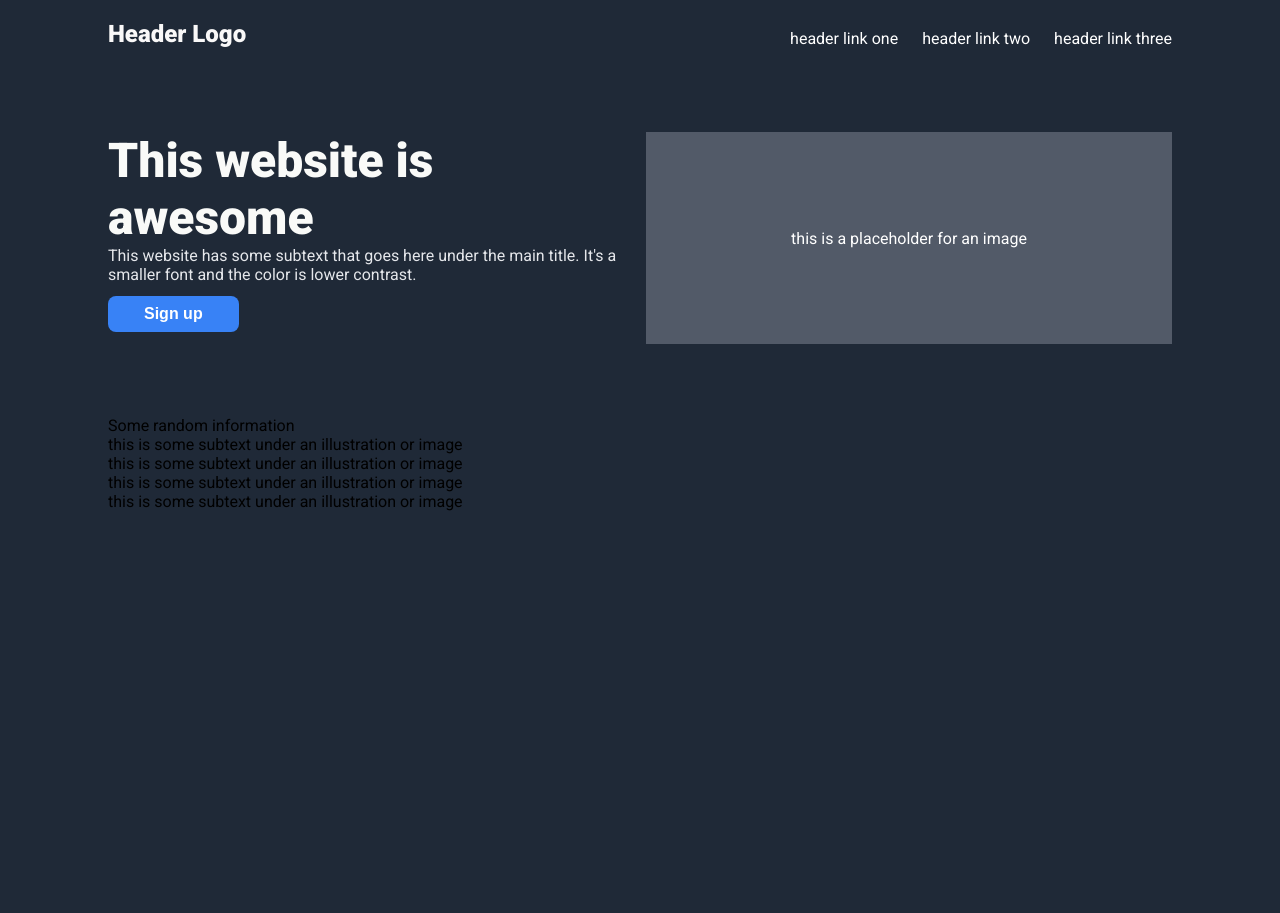
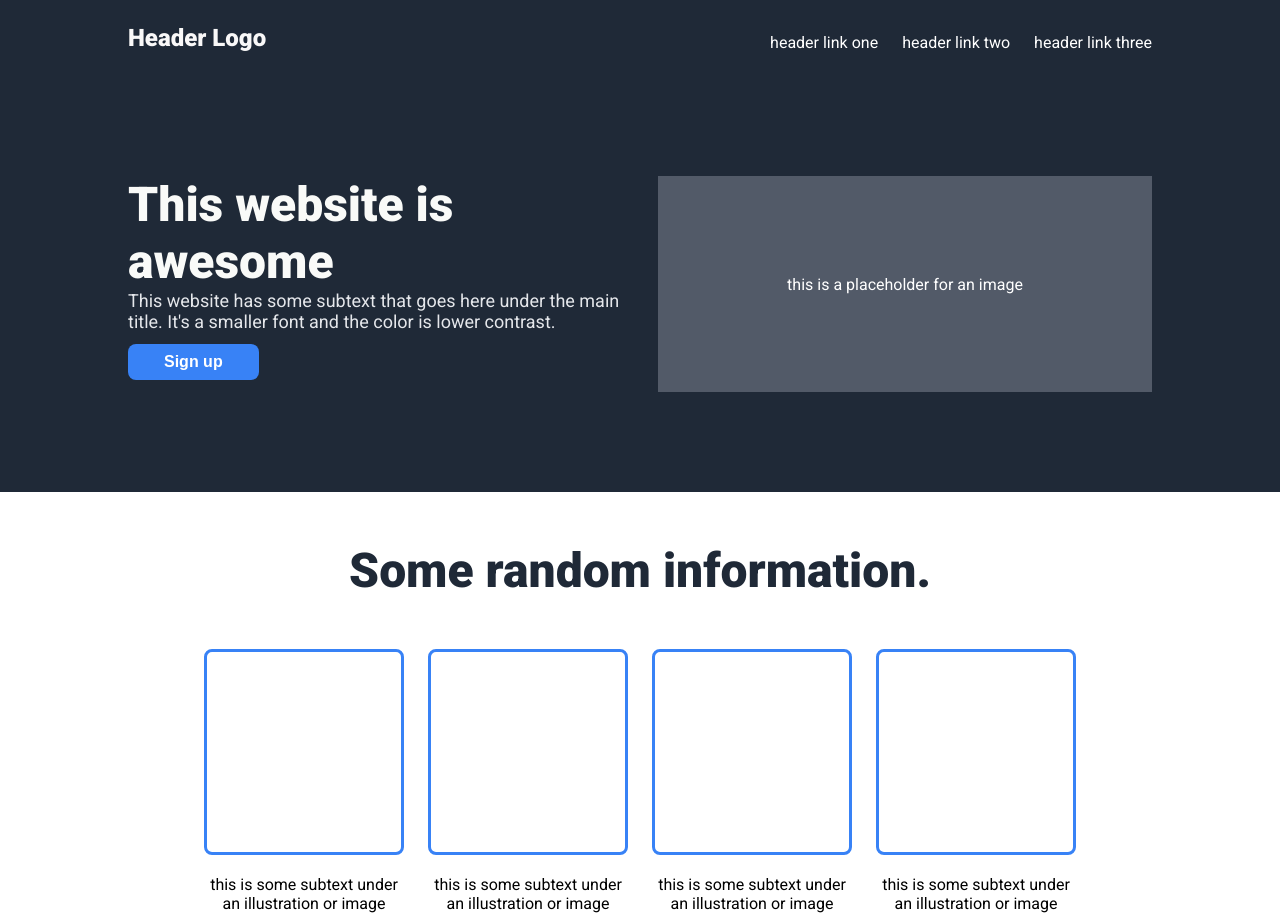
Before and after one commit to moss-3c/odin-landing-page, a plain HTML site: page index.html in a window 1280 px wide. Before the commit the page ends 800 px from the top, so only its background shows below. Drawn offline with Linux system fonts and the light colour scheme.

Commit message:
Create random information section

```diff
--- a/index.html
+++ b/index.html
@@ -27,9 +27,10 @@
       <div class="temp-img">this is a placeholder for an image</div>
    </div>
 
-   <div class="info-section">
-      <div class="info-title">Some random information</div>
-      </div>
+
+    <div class="info-title">Some random information.</div>
+
+    <div class="info-container">
       <div class="info-tile">
         <div class="info-img"></div>
         <div class="info-text">this is some subtext under an illustration or image</div>
@@ -47,11 +48,6 @@
         <div class="info-text">this is some subtext under an illustration or image</div>
       </div>
     </div>
-   </div>
-
-
-
-
 
 
 </body>
--- a/styles.css
+++ b/styles.css
@@ -5,8 +5,10 @@ body {
     background-color: #1f2937;
     display: flex;
     flex-direction: column;
-    padding: 0 100px;
+    margin: 0;
 }
+
+
 
 a {
     color: white;
@@ -14,11 +16,10 @@ a {
 }
 
 .header {
-    color: white;
     display: flex;
     flex: 1;
     align-items: end;
-    padding: 12px 0;
+    margin: 24px 0;
 }
 
 .logo {
@@ -35,12 +36,13 @@ a {
     padding: 0;
     flex: 1;
     gap: 24px;
+    color: #e5e7eb;
 }
 
 .awesome-section {
     display: flex;
-    padding: 72px 0;
-    gap: 12px;
+    margin: 100px 0;
+    gap: 36px;
 }
 
 .awesome-title {
@@ -50,6 +52,7 @@ a {
 }
 .awesome-subtext {
     color: #e5e7eb;
+    font-size: 18px;
 }
 
 .awesome-left, .temp-img {
@@ -76,7 +79,41 @@ button {
     border-radius: 8px;
 }
 
-.info-section {
-    display: flex,
+.info-title {
+    display: flex;
+    justify-content: center;
+    background-color: white;
+    color: #1f2937;
+    font-weight: 900;
+    font-size: 48px;
+    padding: 50px 0;
+}
 
+.info-container {
+    display: flex;
+    background-color: white;
+    gap: 24px;
+    justify-content: center;
 }
+
+.info-tile {
+    max-width: 200px;
+}
+
+.info-img {
+    border: #3882f6;
+    border-style: solid;
+    border-radius: 8px;
+    min-height: 200px;
+    flex: 0;
+}
+
+.info-text {
+    text-align: center;
+    margin-top: 20px;
+}
+
+
+.header, .awesome-section, .info-container {
+    padding: 0 10vw;
+}
```
Lines whose indentation alone changed are shown as unchanged.
